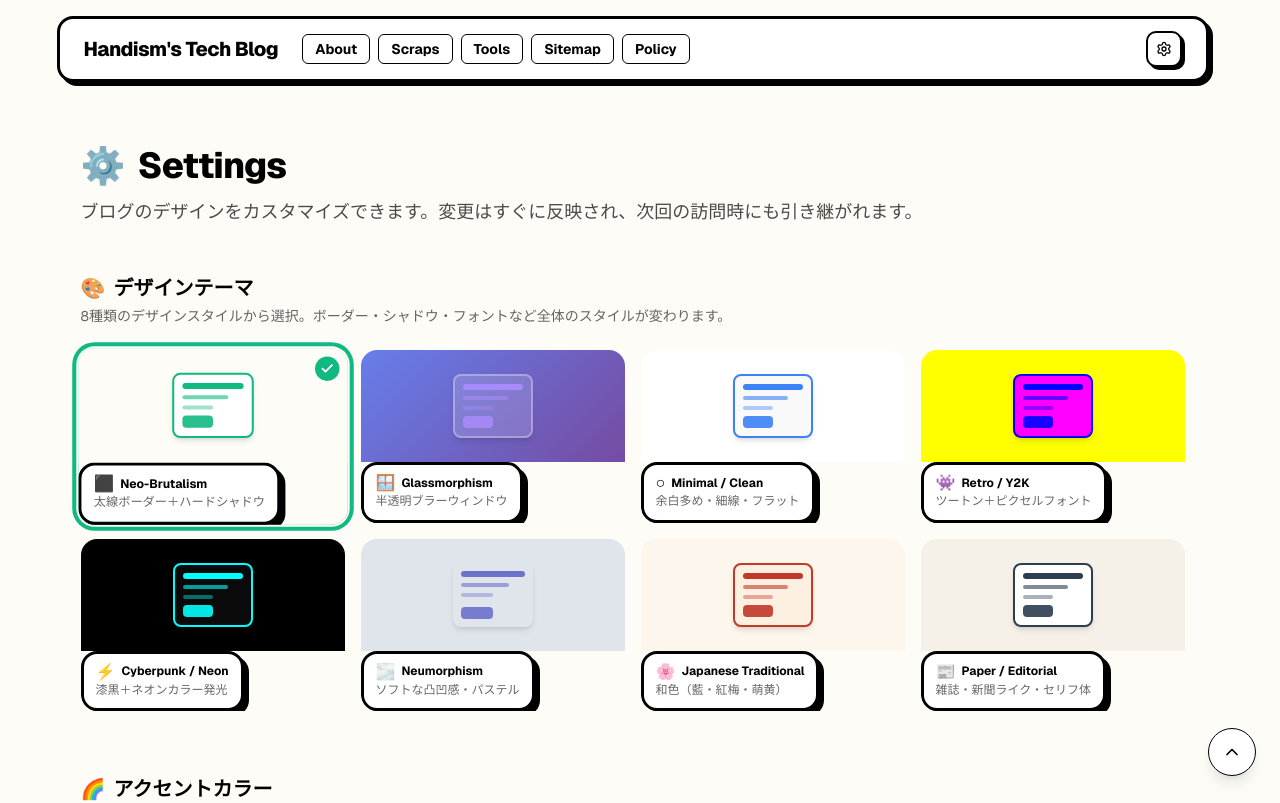
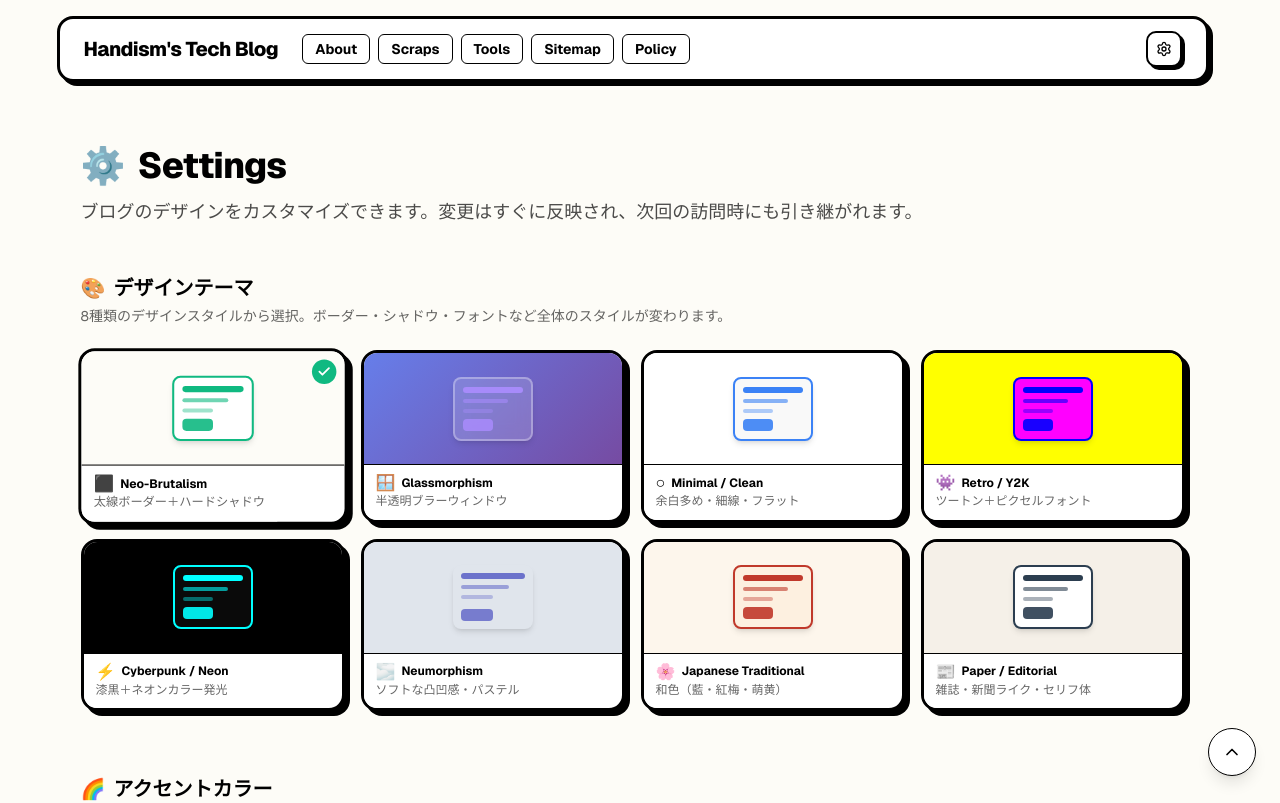
Before and after one commit to handism/handism.github.io, a Next.js app: page /settings in a window 1280 px wide. Shown: the top 803 px of the page. Built offline with nearby package versions, Linux system fonts and the light colour scheme.

Commit message:
style: update ThemeSelector styles using neo-card classes and adjusted borders

```diff
--- a/src/components/ThemeSelector.tsx
+++ b/src/components/ThemeSelector.tsx
@@ -23,15 +23,15 @@ export function ThemeSelector() {
             onClick={() => setTheme(theme.id as ThemeId)}
             aria-pressed={isSelected}
             aria-label={`${theme.label}テーマに切り替え`}
-            className={`group relative flex flex-col rounded-2xl overflow-hidden text-left transition-all duration-200 focus-visible:outline-2 focus-visible:outline-accent focus-visible:outline-offset-2 ${
+            className={`group relative flex flex-col neo-card neo-card-hover overflow-hidden text-left transition-all duration-200 focus-visible:outline-2 focus-visible:outline-accent focus-visible:outline-offset-2 ${
               isSelected
                 ? 'ring-4 ring-accent ring-offset-2 ring-offset-bg scale-[1.02]'
-                : 'hover:scale-[1.02] hover:shadow-lg'
+                : 'hover:scale-[1.02]'
             }`}
           >
             {/* プレビューエリア */}
             <div
-              className="relative h-28 w-full flex items-center justify-center overflow-hidden"
+              className="relative h-28 w-full flex items-center justify-center overflow-hidden border-b border-border"
               style={{ background: theme.previewBg }}
             >
               {/* ミニカードプレビュー */}
@@ -82,7 +82,7 @@ export function ThemeSelector() {
             </div>
 
             {/* ラベルエリア */}
-            <div className="neo-card flex flex-col gap-0.5 px-3 py-2.5 rounded-t-none border-t-0 flex-1">
+            <div className="flex flex-col gap-0.5 px-3 py-2.5 bg-card flex-1">
               <div className="flex items-center gap-1.5">
                 <span className="text-base leading-none">{theme.emoji}</span>
                 <span className="text-xs font-bold text-text leading-tight">{theme.label}</span>
```
